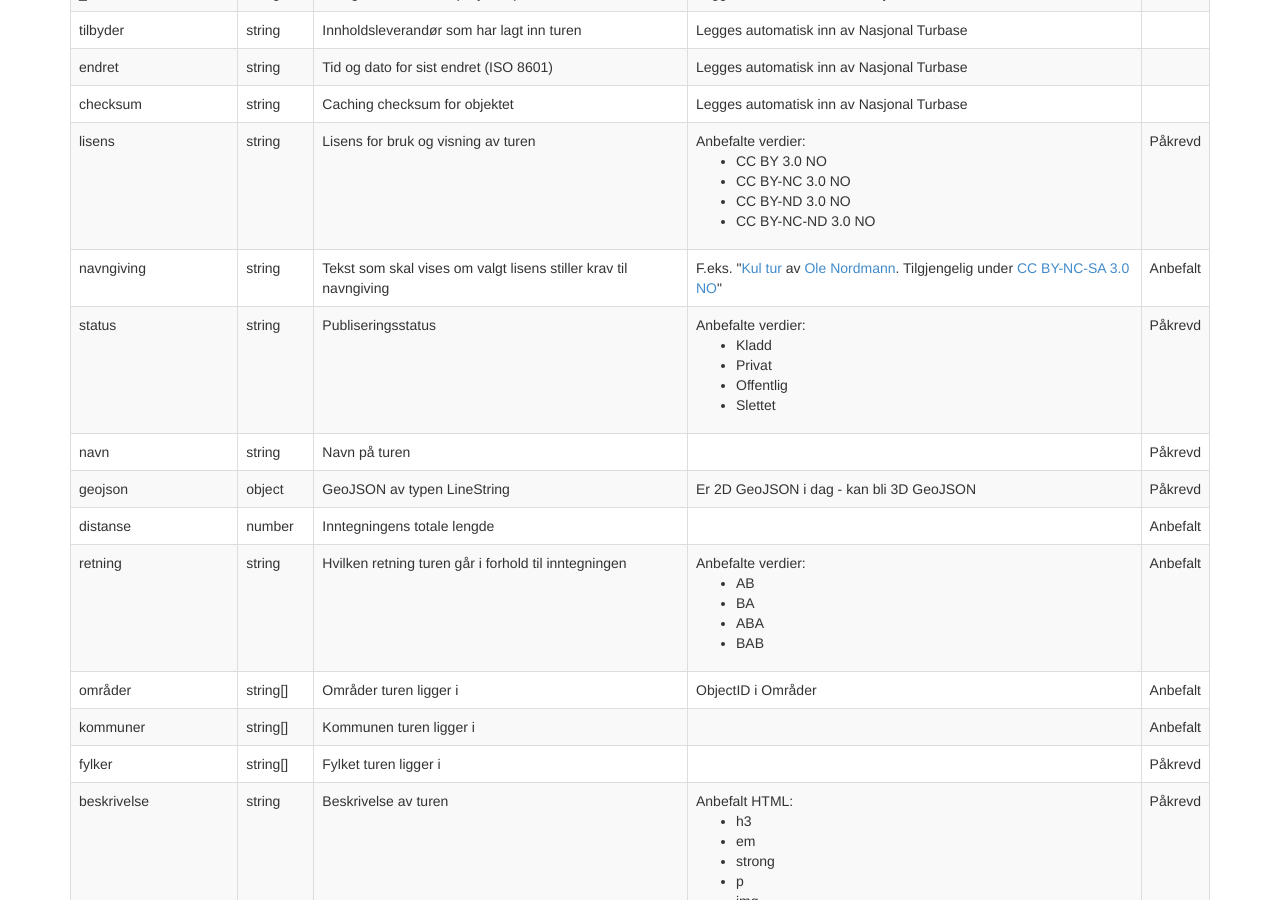
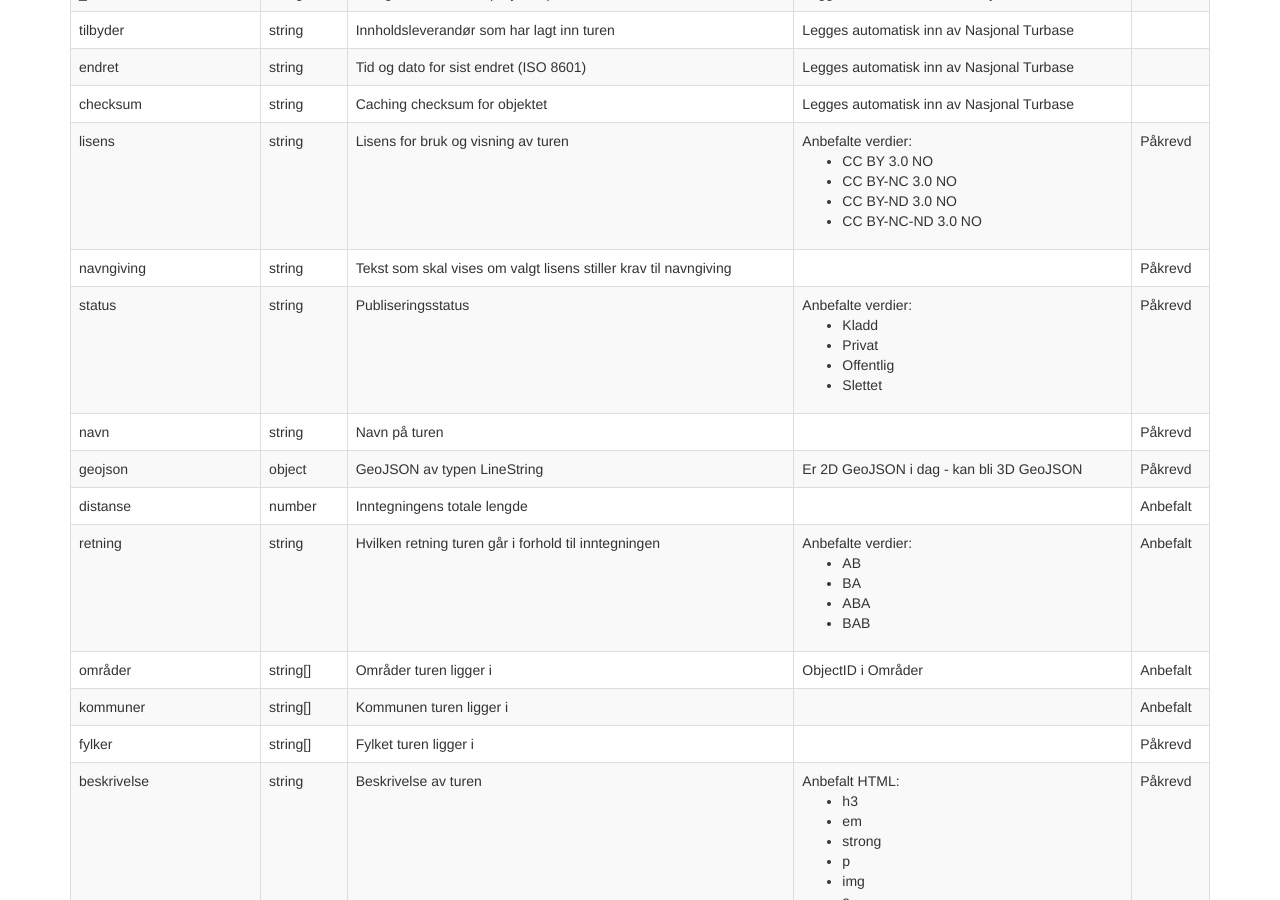
Before and after one commit to Turbasen/www.nasjonalturbase.no, a Jekyll site: the page built from data/turer.html, in a window 1280 px wide and 900 px high, scrolled down 471 px. Built offline with Jekyll 4.4.1, drawn with Linux system fonts in a browser that asks for light colours; nearby versions of some CDN libraries; Markdown is read by kramdown in place of the engine named in the settings.

Commit message:
Make navngiving field required

```diff
--- a/_data/bilder.yml
+++ b/_data/bilder.yml
@@ -43,7 +43,7 @@
   read: Alle
   write: Tilbyder
   desc: Tekst som skal vises ved visning av bildet
-  ut: Anbefalt
+  ut: Påkrevd
 
 - name: status
   type: string
--- a/_data/grupper.yml
+++ b/_data/grupper.yml
@@ -43,7 +43,7 @@
   read: Alle
   write: Tilbyder
   desc: Tekst som skal vises om valgt lisens stiller krav til navngiving
-  ut: Anbefalt
+  ut: Påkrevd
 
 - name: status
   type: string
--- a/_data/omrader.yml
+++ b/_data/omrader.yml
@@ -43,7 +43,7 @@
   read: Alle
   write: Tilbyder
   desc: Tekst som skal vises om valgt lisens stiller krav til navngiving
-  ut: Anbefalt
+  ut: Påkrevd
 
 - name: status
   type: string
--- a/_data/steder.yml
+++ b/_data/steder.yml
@@ -48,8 +48,8 @@
   read: Alle
   write: Tilbyder
   desc: Tekst som skal vises om valgt lisens stiller krav til navngiving
-  utsted: Anbefalt
-  uthytte: Anbefalt
+  utsted: Påkrevd
+  uthytte: Påkrevd
 
 - name: status
   type: string
--- a/_data/turer.yml
+++ b/_data/turer.yml
@@ -43,8 +43,7 @@
   read: Alle
   write: Tilbyder
   desc: Tekst som skal vises om valgt lisens stiller krav til navngiving
-  comment: F.eks. "<a href='#'>Kul tur</a> av <a href='#'>Ole Nordmann</a>. Tilgjengelig under <a href='#'>CC BY-NC-SA 3.0 NO</a>"
-  ut: Anbefalt
+  ut: Påkrevd
 
 - name: status
   type: string
```
